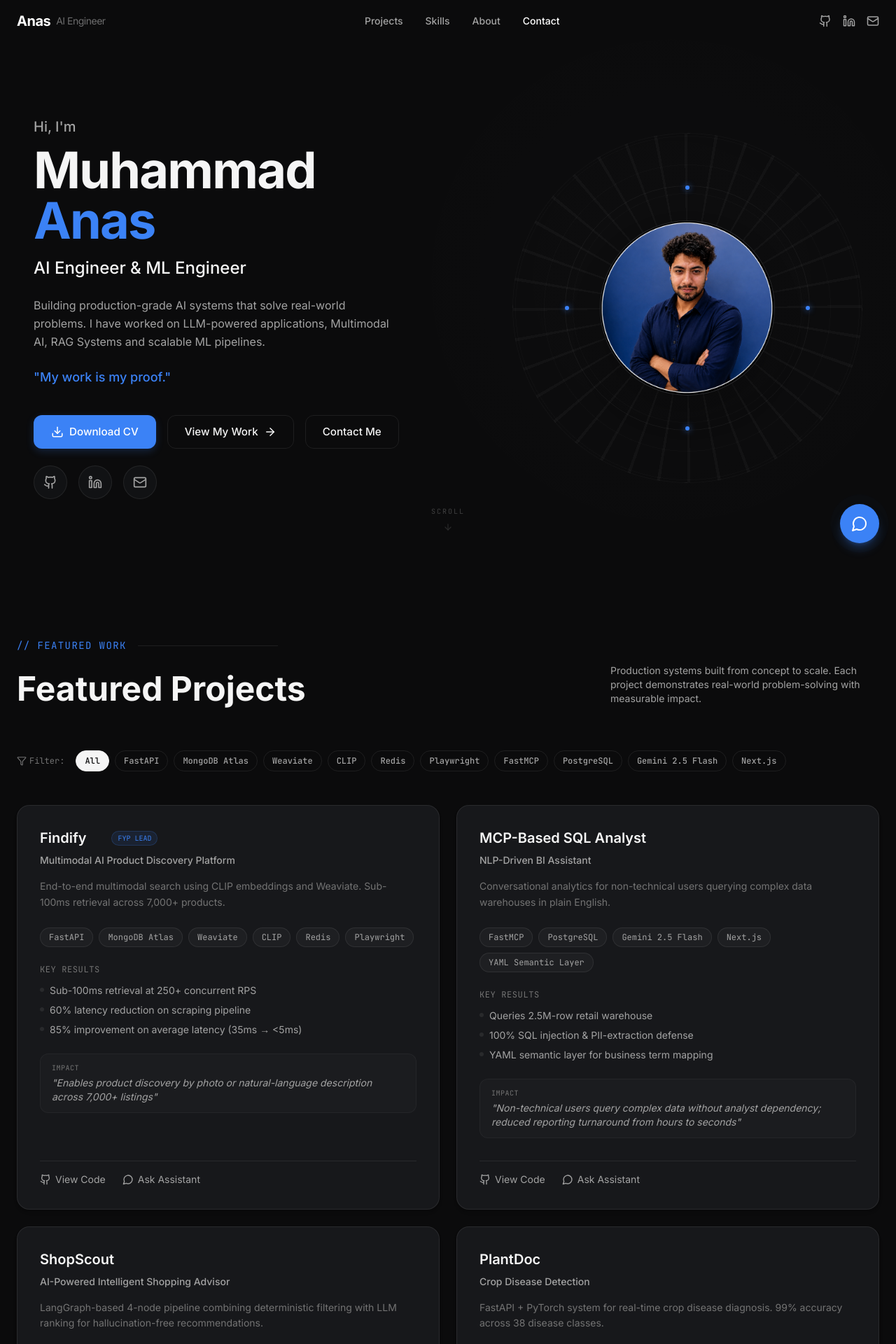
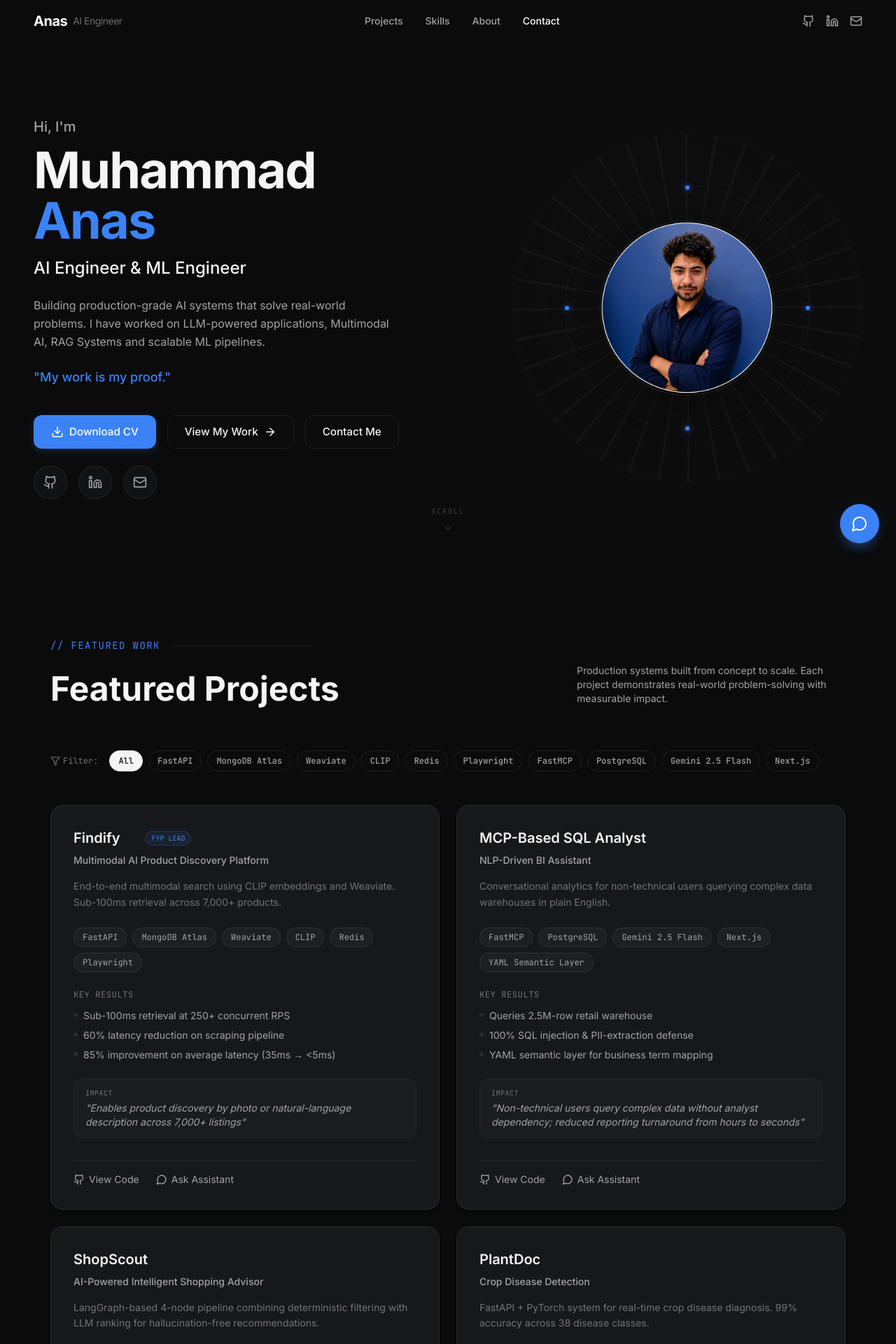
Before and after one commit to anasdev-10/portfolio-web, a Next.js app: page / in a window 1280 px wide. Shown: the top 1920 px of the page at 70% size. Built offline with nearby package versions, Linux system fonts and the light colour scheme.

Commit message:
Expand max-width to 1600px across all components to fix side margins on ultrawide displays

```diff
--- a/src/components/About.tsx
+++ b/src/components/About.tsx
@@ -25,7 +25,7 @@ export default function About({ experience, education, futureGoals }: AboutProps
 
   return (
     <section id="about" ref={sectionRef} className="py-28 px-6 relative bg-brand-bg">
-      <div className="max-w-6xl 2xl:max-w-7xl mx-auto relative z-10">
+      <div className="w-full max-w-[1600px] mx-auto relative z-10">
 
         {/* Heading */}
         <div
--- a/src/components/Contact.tsx
+++ b/src/components/Contact.tsx
@@ -48,7 +48,7 @@ export default function Contact({ personal, onOpenChat }: ContactProps) {
 
   return (
     <section id="contact" ref={sectionRef} className="py-28 px-6 relative bg-brand-bg">
-      <div className="max-w-5xl 2xl:max-w-6xl mx-auto relative z-10">
+      <div className="w-full max-w-[1600px] mx-auto relative z-10">
 
         {/* Heading */}
         <div
--- a/src/components/GithubProjects.tsx
+++ b/src/components/GithubProjects.tsx
@@ -73,7 +73,7 @@ export default function GithubProjects({ username, featuredProjects }: GithubPro
 
   return (
     <section ref={sectionRef} className="py-16 px-6 relative border-t border-brand-border bg-brand-bg">
-      <div className="max-w-7xl 2xl:max-w-[1400px] mx-auto relative z-10">
+      <div className="w-full max-w-[1600px] mx-auto relative z-10">
 
         <div className={`flex items-center justify-between mb-10 transition-all duration-700 ${
           visible ? 'opacity-100 translate-y-0' : 'opacity-0 translate-y-8'
--- a/src/components/Hero.tsx
+++ b/src/components/Hero.tsx
@@ -25,7 +25,7 @@ export default function Hero({ personal, onOpenChat }: HeroProps) {
         style={{ background: 'radial-gradient(circle at 75% 50%, rgba(255,255,255,0.01) 0%, transparent 40%)' }} />
 
       {/* Two-column layout */}
-      <div className={`relative z-10 w-full max-w-7xl 2xl:max-w-[1400px] mx-auto px-6 md:px-12 py-16 grid md:grid-cols-[1.2fr_1fr] gap-12 items-center transition-all duration-1000 ${visible ? 'opacity-100' : 'opacity-0'}`}>
+      <div className={`relative z-10 w-full max-w-[1600px] mx-auto px-6 md:px-12 py-16 grid md:grid-cols-[1.2fr_1fr] gap-12 items-center transition-all duration-1000 ${visible ? 'opacity-100' : 'opacity-0'}`}>
 
         {/* ── LEFT COLUMN: Text content ── */}
         <div className={`transition-all duration-1000 delay-200 ${visible ? 'translate-x-0 opacity-100' : '-translate-x-8 opacity-0'}`}>
--- a/src/components/Navigation.tsx
+++ b/src/components/Navigation.tsx
@@ -52,7 +52,7 @@ export default function Navigation({ personal }: NavigationProps) {
           : 'bg-transparent'
       }`}
     >
-      <div className="max-w-7xl 2xl:max-w-[1400px] mx-auto px-6 py-4 flex justify-between items-center">
+      <div className="w-full max-w-[1600px] mx-auto px-6 md:px-12 py-4 flex justify-between items-center">
         {/* Logo */}
         <a
           href="#"
--- a/src/components/Projects.tsx
+++ b/src/components/Projects.tsx
@@ -33,7 +33,7 @@ export default function Projects({ projects, onAskAbout }: ProjectsProps) {
 
   return (
     <section id="projects" ref={sectionRef} className="py-28 px-6 relative bg-brand-bg">
-      <div className="max-w-7xl 2xl:max-w-[1400px] mx-auto relative z-10">
+      <div className="w-full max-w-[1600px] mx-auto px-6 md:px-12 relative z-10">
 
         {/* Heading */}
         <div
--- a/src/components/Skills.tsx
+++ b/src/components/Skills.tsx
@@ -50,7 +50,7 @@ export default function Skills({ skills }: SkillsProps) {
 
   return (
     <section id="skills" ref={sectionRef} className="py-28 px-6 relative bg-brand-bg">
-      <div className="max-w-7xl 2xl:max-w-[1400px] mx-auto relative z-10">
+      <div className="w-full max-w-[1600px] mx-auto relative z-10">
 
         {/* Heading */}
         <div
```
